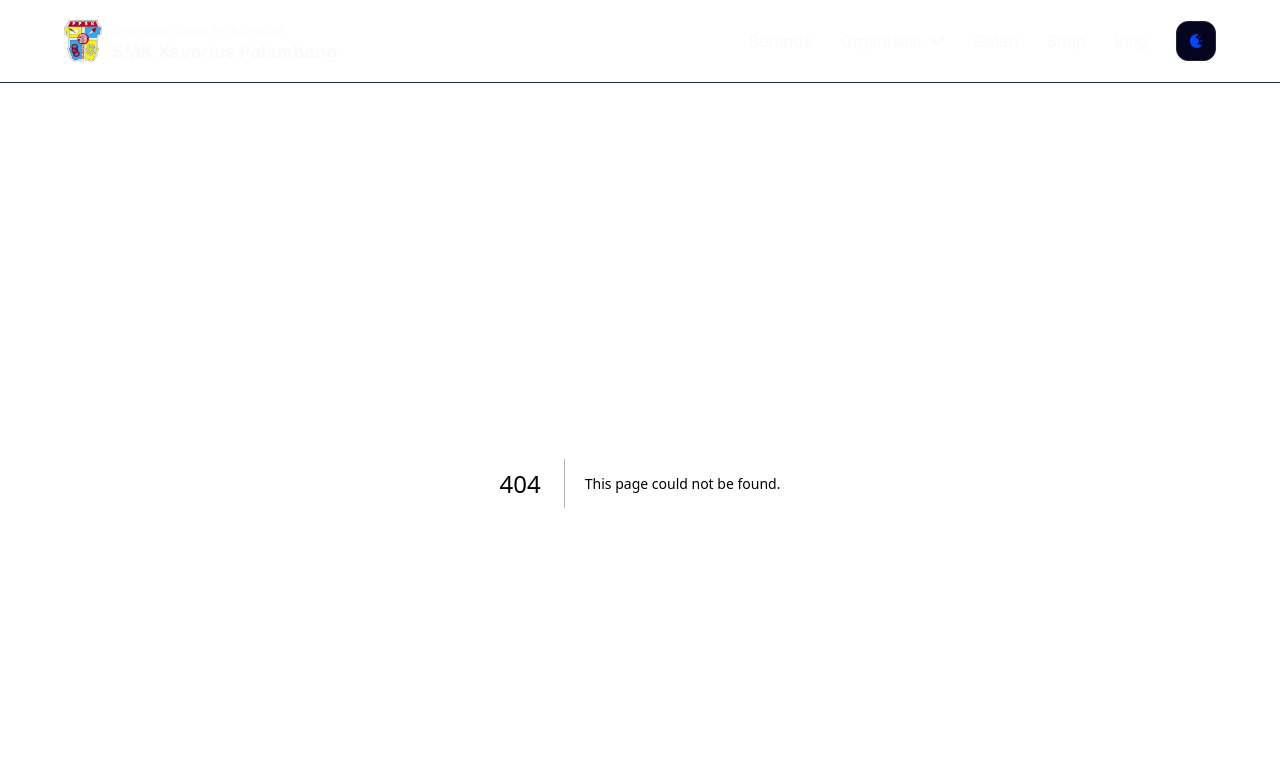
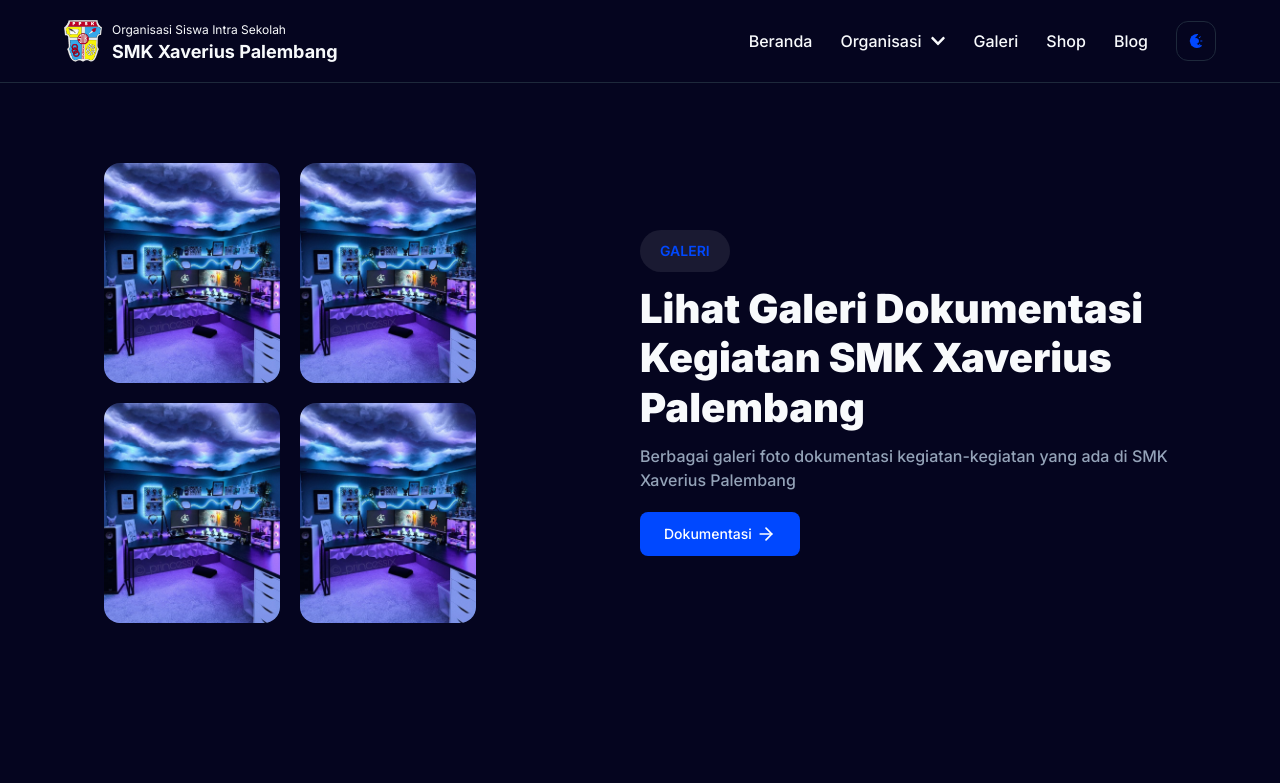
Before and after one commit to https-github-com-elvirafimansyah/osissmkxav, a Next.js app: page /galeri in a window 1280 px wide. Before the commit this address had no page. Shown: the top 783 px of the page. Built offline with nearby package versions, Linux system fonts and the light colour scheme.

Commit message:
feat: galeri page

```diff
--- /dev/null
+++ b/app/galeri/page.tsx
@@ -0,0 +1,65 @@
+import Container from "@/components/container";
+import Image from "next/image";
+import { Button } from "@/components/ui/button";
+import Link from "next/link";
+import { ArrowRight } from "lucide-react"
+const Galeri = () => {
+  return (
+    <Container>
+      <section className="py-12 md:py-16 lg:py-20">
+        <div className="flex justify-between flex-col md:flex-row items-center gap-y-10 md:gap-y-0">
+          <div className="flex pl-4  lg:pl-10  items-center space-x-5  w-full md:w-3/4 lg:w-1/2  ">
+            <div className="space-y-5 ">
+              <Image
+                src="/assets/rgb.jpg"
+                width={200}
+                height={200}
+                alt="Logo OSIS/OSISKA"
+                className="rounded-2xl  w-36 lg:w-44 "
+              />
+              <Image
+                src="/assets/rgb.jpg"
+                width={200}
+                height={200}
+                alt="Logo OSIS/OSISKA"
+                className="rounded-2xl  w-36 lg:w-44 "
+              />
+            </div>
+            <div className="space-y-5">
+              <Image
+                src="/assets/rgb.jpg"
+                width={200}
+                height={200}
+                alt="Logo OSIS/OSISKA"
+                className="rounded-2xl w-36 lg:w-44  "
+              />
+              <Image
+                src="/assets/rgb.jpg"
+                width={200}
+                height={200}
+                alt="Logo OSIS/OSISKA"
+                className="rounded-2xl w-36 lg:w-44  "
+              />
+            </div>
+          </div>
+          <div className="flex flex-col space-y-5 md:w-3/4 lg:w-1/2">
+            <div className="space-y-3">
+              <p className="bg-white dark:bg-card text-primary w-fit uppercase py-[11px] px-[20px] text-sm font-semibold rounded-full">galeri</p>
+              <h1 className="text-4xl  lg:text-[40px] leading-[3.1rem] font-black">Lihat Galeri Dokumentasi Kegiatan SMK Xaverius Palembang</h1>
+              <p className="text-desc text-base md:text-sm lg:text-base font-medium">Berbagai galeri foto dokumentasi kegiatan-kegiatan yang ada di SMK Xaverius Palembang</p>
+            </div>
+            <Button variant={"default"} className="w-fit" asChild size={"lg"} >
+              <Link href="/shop" className="flex space-x-1">
+                <span>Dokumentasi </span>
+                <ArrowRight className="w-5 h-5 " />
+              </Link>
+            </Button>
+          </div>
+
+        </div>
+      </section>
+    </Container>
+  );
+}
+
+export default Galeri;
--- a/app/katasambutan/page.tsx
+++ b/app/katasambutan/page.tsx
@@ -1,7 +1,5 @@
 import Container from "@/components/container";
 import Image from "next/image";
-import Link from "next/link";
-import { Button } from "@/components/ui/button";
 
 const KataSambutan = () => {
   return (
--- a/app/layout.tsx
+++ b/app/layout.tsx
@@ -4,7 +4,6 @@
 import Navbar from "./navbar/page";
 import Footer from '@/components/footer';
 import { ThemeProvider } from "@/components/theme-provider"
-import Head from 'next/head';
 const inter = Inter({ subsets: ['latin'] })
 
 export const metadata: Metadata = {
@@ -31,9 +30,6 @@
 }) {
   return (
     <html lang="en" suppressHydrationWarning >
-      <Head>
-        <link rel="shortcut icon" href="../public/logo.ico" />
-      </Head>
       <body className={inter.className}>
         <ThemeProvider
           attribute="class"
--- a/app/shop/page.tsx
+++ b/app/shop/page.tsx
@@ -18,7 +18,7 @@
 const Shop = () => {
   return (
     <Container>
-      <section className="py-12 md:py-16 lg:py-20">
+      <section className="py-8 md:py-10 lg:py-12">
         <div className="flex flex-col space-y-6">
           <div className="flex flex-col space-y-3">
             <div className="flex flex-col space-y-4">
@@ -26,14 +26,14 @@
               <p className="text-desc text-base md:text-sm lg:text-base font-medium">Produk-produk berkualitas dari OSIS/OSISKA SMK Xaverius Palembang</p>
             </div>
             <div>
-              <input placeholder="Cari berdasarkan kategori" className="w-full p-3 px-3.5 rounded-xl bg-transparent dark:bg-secondary border  text-decs focus:outline-primary focus:border-primary outline-none"  />
+              <input placeholder="Cari berdasarkan kategori" className="w-full p-3 px-3.5 rounded-xl bg-transparent dark:bg-secondary border text-decs focus:outline-primary focus:border-primary focus:ring-primary"  />
             </div>
           </div>
           <div className="flex flex-col space-y-3">
               <h1 className="font-bold text-2xl">Kaos Sablon</h1>
               <div className="grid grid-cols-1 md:grid-cols-2 lg:grid-cols-4 gap-4">
                 {produk_data && produk_data.map((_, idx) => (
-                  <div className="bg-transparant dark:bg-secondary shadow-card dark:shadow-none rounded-xl border border-1 border-decs relative p-5 space-y-3" key={idx}>
+                  <div className="bg-transparant dark:bg-secondary shadow-card dark:shadow-none rounded-xl border border-1 border-decs relative p-5 " key={idx}>
                     <Image
                       className="rounded-xl w-full h-[240px] object-cover"
                       src="/assets/osiska.png"
@@ -41,12 +41,16 @@
                       height={100}
                       alt="Product"
                     />
-                    <p className="bg-pastel text-primary w-fit uppercase py-[7.5px] px-[14px] text-sm font-semibold rounded-full">kaos</p>
-                    <h4 className="text-lg font-semibold">Kaos Sablon Desain Populer Kekinian</h4>
-                    <h1 className="text-2xl font-black">Rp. 20.000</h1>
-                    <Button variant={"default"} className="w-full" asChild size={"lg"}>
-                      <Link href="/">Beli Sekarang</Link>
-                    </Button>
+                    <div className="space-y-2">
+                      <p className="bg-pastel text-primary w-fit uppercase py-[7.5px] px-[14px] text-sm font-semibold rounded-full mt-3">kaos</p>
+                      <div className="space-y-1">
+                        <h4 className=" font-semibold">Kaos Sablon Desain Populer Kekinian</h4>
+                        <h1 className="text-lg font-black">Rp. 20.000</h1>
+                      </div>
+                      <Button variant={"default"} className="w-full" asChild size={"lg"}>
+                        <Link href="/">Beli Sekarang</Link>
+                      </Button>
+                    </div>
                   </div>
                 ))}
 
--- a/components/footer.tsx
+++ b/components/footer.tsx
@@ -29,7 +29,7 @@
     },
   ]
   return (
-    <section className="bg-primary dark:bg-background pt-10">
+    <section className="bg-primary dark:bg-background mt-10">
       <Container>
         <div className="mx-auto w-full max-w-screen-xl p-4 py-8 lg:py-10">
           <div className="md:flex md:justify-between pb-12 lg:pb-16">
```
